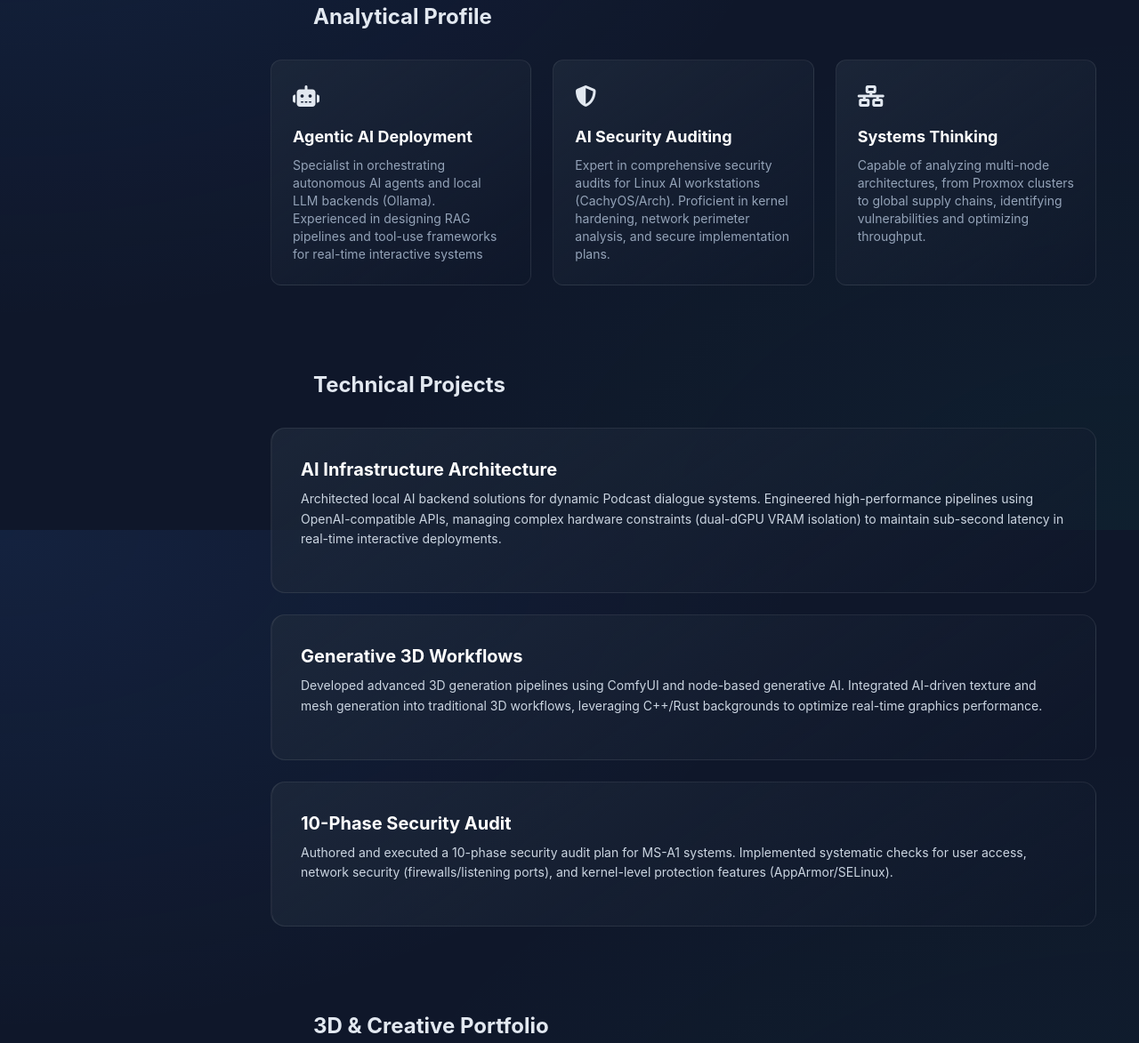
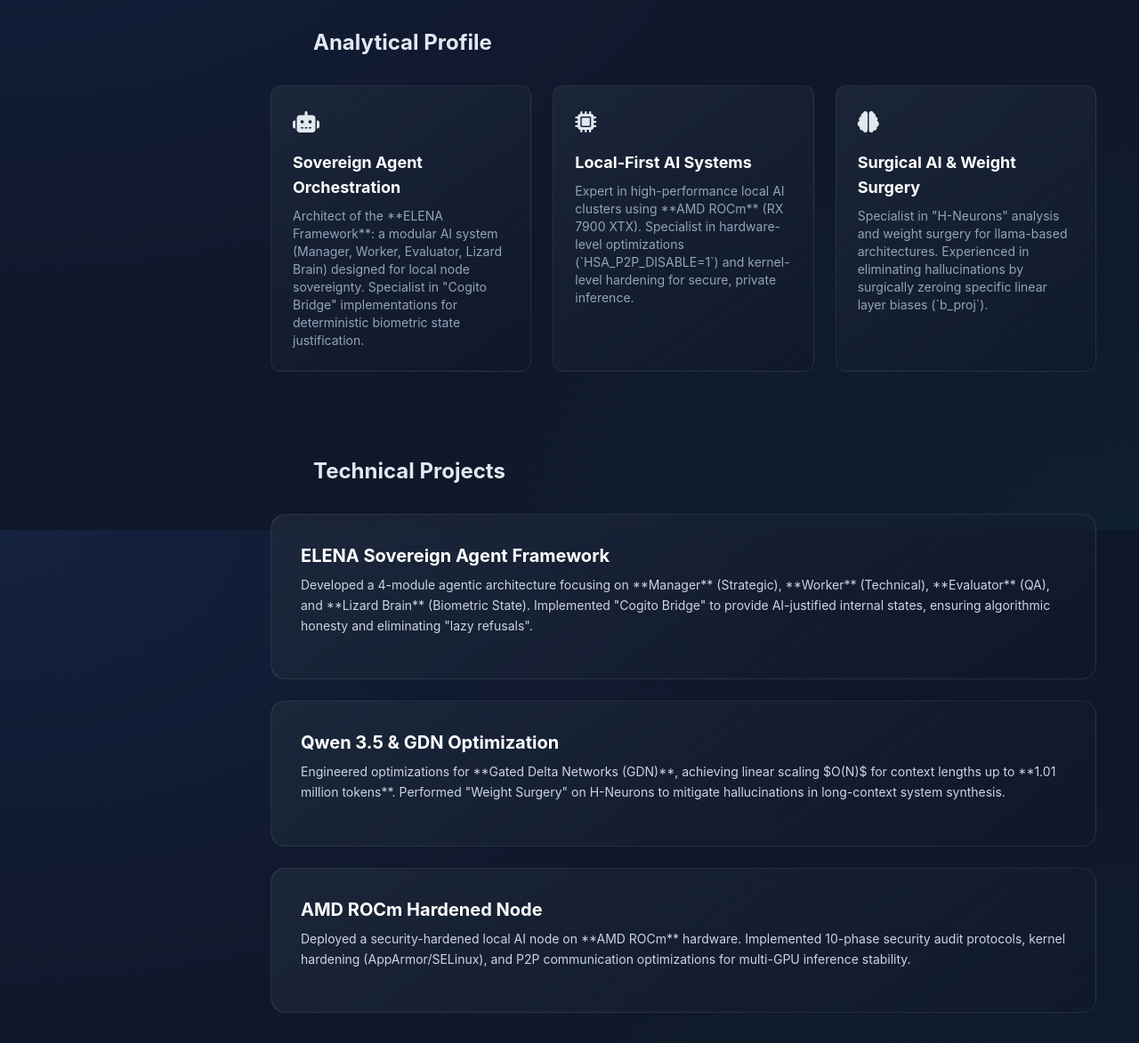
Before and after one commit to 6ooflames/resume, a website: page index.html in a window 1280 px wide. Shown: the part 1004-2177 px from the top of the page at 89% size. Drawn offline with nearby package versions, Linux system fonts and the light colour scheme.

Commit message:
feat: update resume with 2026 Tech Pivot (ELENA framework, ROCm, Qwen 3.5)

```diff
--- a/index.html
+++ b/index.html
@@ -52,6 +52,7 @@
         .gradient-text {
             background: linear-gradient(90deg, var(--primary), var(--secondary));
             -webkit-background-clip: text;
+            background-clip: text;
             -webkit-text-fill-color: transparent;
         }
 
@@ -157,7 +158,7 @@
                 <div class="max-w-3xl">
                     <h2 class="text-5xl font-extrabold mb-6 tracking-tight">Systems <span class="text-primary italic">Synthesis</span></h2>
                     <p class="text-lg text-slate-300 leading-relaxed mb-8">
-                        Versatile Technical Specialist and Systems Architect with a background in Cloud Engineering, DevOps, and 3D Graphics. Expert in <strong>Systems Synthesis</strong>—orchestrating agentic AI deployments, performing systematic security audits, and bridging generative AI workflows with traditional 3D graphics pipelines. Proven track record in managing cross-functional international teams and executing high-precision technical deployments.
+                        Versatile Technical Specialist and Systems Architect with a background in Cloud Engineering, DevOps, and 3D Graphics. Expert in <strong>Sovereign Systems Synthesis</strong>—orchestrating agentic AI deployments (ELENA Framework), performing systematic security audits, and bridging generative AI workflows with local-first hardware architectures (AMD ROCm). Proven track record in managing cross-functional international teams and executing high-precision technical deployments.
                     </p>
 
                     <!-- Compact Architectural Graph -->
@@ -179,18 +180,18 @@
                 <div class="grid md:grid-cols-3 gap-6">
                     <div class="glass-card p-6 rounded-xl">
                         <i class="fas fa-robot text-2xl text-primary mb-4"></i>
-                        <h4 class="font-bold mb-2 text-lg text-white">Agentic AI Deployment</h4>
-                        <p class="text-sm text-slate-400">Specialist in orchestrating autonomous AI agents and local LLM backends (Ollama). Experienced in designing RAG pipelines and tool-use frameworks for real-time interactive systems</p>
+                        <h4 class="font-bold mb-2 text-lg text-white">Sovereign Agent Orchestration</h4>
+                        <p class="text-sm text-slate-400">Architect of the **ELENA Framework**: a modular AI system (Manager, Worker, Evaluator, Lizard Brain) designed for local node sovereignty. Specialist in "Cogito Bridge" implementations for deterministic biometric state justification.</p>
                     </div>
                     <div class="glass-card p-6 rounded-xl">
-                        <i class="fas fa-shield-halved text-2xl text-secondary mb-4"></i>
-                        <h4 class="font-bold mb-2 text-lg text-white">AI Security Auditing</h4>
-                        <p class="text-sm text-slate-400">Expert in comprehensive security audits for Linux AI workstations (CachyOS/Arch). Proficient in kernel hardening, network perimeter analysis, and secure implementation plans.</p>
+                        <i class="fas fa-microchip text-2xl text-secondary mb-4"></i>
+                        <h4 class="font-bold mb-2 text-lg text-white">Local-First AI Systems</h4>
+                        <p class="text-sm text-slate-400">Expert in high-performance local AI clusters using **AMD ROCm** (RX 7900 XTX). Specialist in hardware-level optimizations (`HSA_P2P_DISABLE=1`) and kernel-level hardening for secure, private inference.</p>
                     </div>
                     <div class="glass-card p-6 rounded-xl">
-                        <i class="fas fa-network-wired text-2xl text-accent mb-4"></i>
-                        <h4 class="font-bold mb-2 text-lg text-white">Systems Thinking</h4>
-                        <p class="text-sm text-slate-400">Capable of analyzing multi-node architectures, from Proxmox clusters to global supply chains, identifying vulnerabilities and optimizing throughput.</p>
+                        <i class="fas fa-brain text-2xl text-accent mb-4"></i>
+                        <h4 class="font-bold mb-2 text-lg text-white">Surgical AI & Weight Surgery</h4>
+                        <p class="text-sm text-slate-400">Specialist in "H-Neurons" analysis and weight surgery for llama-based architectures. Experienced in eliminating hallucinations by surgically zeroing specific linear layer biases (`b_proj`).</p>
                     </div>
                 </div>
             </section>
@@ -202,20 +203,19 @@
                 </h3>
                 <div class="space-y-6">
                     <div class="glass-card p-8 rounded-2xl border-l-2 border-primary">
-                        <h4 class="text-xl font-bold text-white mb-2">AI Infrastructure Architecture</h4>
-                        <p class="text-slate-300 mb-4 text-sm leading-relaxed">Architected local AI backend solutions for dynamic Podcast dialogue systems. Engineered high-performance pipelines using
-                        OpenAI-compatible APIs, managing complex hardware constraints (dual-dGPU VRAM isolation) to maintain sub-second latency in real-time interactive deployments.
+                        <h4 class="text-xl font-bold text-white mb-2">ELENA Sovereign Agent Framework</h4>
+                        <p class="text-slate-300 mb-4 text-sm leading-relaxed">Developed a 4-module agentic architecture focusing on **Manager** (Strategic), **Worker** (Technical), **Evaluator** (QA), and **Lizard Brain** (Biometric State). Implemented "Cogito Bridge" to provide AI-justified internal states, ensuring algorithmic honesty and eliminating "lazy refusals".
                         </p>
                     </div>
 
                     <div class="glass-card p-8 rounded-2xl border-l-2 border-secondary">
-                        <h4 class="text-xl font-bold text-white mb-2">Generative 3D Workflows</h4>
-                        <p class="text-slate-300 mb-4 text-sm leading-relaxed">Developed advanced 3D generation pipelines using ComfyUI and node-based generative AI. Integrated AI-driven texture and mesh generation into traditional 3D workflows, leveraging C++/Rust backgrounds to optimize real-time graphics performance.</p>
+                        <h4 class="text-xl font-bold text-white mb-2">Qwen 3.5 & GDN Optimization</h4>
+                        <p class="text-slate-300 mb-4 text-sm leading-relaxed">Engineered optimizations for **Gated Delta Networks (GDN)**, achieving linear scaling $O(N)$ for context lengths up to **1.01 million tokens**. Performed "Weight Surgery" on H-Neurons to mitigate hallucinations in long-context system synthesis.</p>
                     </div>
 
                     <div class="glass-card p-8 rounded-2xl border-l-2 border-accent">
-                        <h4 class="text-xl font-bold text-white mb-2">10-Phase Security Audit</h4>
-                        <p class="text-slate-300 mb-4 text-sm leading-relaxed">Authored and executed a 10-phase security audit plan for MS-A1 systems. Implemented systematic checks for user access, network security (firewalls/listening ports), and kernel-level protection features (AppArmor/SELinux).</p>
+                        <h4 class="text-xl font-bold text-white mb-2">AMD ROCm Hardened Node</h4>
+                        <p class="text-slate-300 mb-4 text-sm leading-relaxed">Deployed a security-hardened local AI node on **AMD ROCm** hardware. Implemented 10-phase security audit protocols, kernel hardening (AppArmor/SELinux), and P2P communication optimizations for multi-GPU inference stability.</p>
                     </div>
                 </div>
             </section>
@@ -367,7 +367,8 @@
                             <div class="flex flex-wrap gap-2">
                                 <span class="skill-tag px-3 py-1 rounded text-xs">Linux (Arch/CachyOS)</span>
                                 <span class="skill-tag px-3 py-1 rounded text-xs">Proxmox</span>
-                                <span class="skill-tag px-3 py-1 rounded text-xs">Security Auditing</span>
+                                <span class="skill-tag px-3 py-1 rounded text-xs">Kernel Hardening (AppArmor/SELinux)</span>
+                                <span class="skill-tag px-3 py-1 rounded text-xs">Security Auditing (10-Phase)</span>
                             </div>
                         </div>
                     </div>
@@ -375,12 +376,14 @@
                         <div>
                             <h4 class="uppercase text-[10px] tracking-widest text-slate-500 mb-3">AI / Graphics Frameworks</h4>
                             <div class="flex flex-wrap gap-2">
-                                <span class="skill-tag px-3 py-1 rounded text-xs border-secondary text-secondary">Ollama</span>
-                                <span class="skill-tag px-3 py-1 rounded text-xs border-secondary text-secondary">RAG</span>
-                                <span class="skill-tag px-3 py-1 rounded text-xs border-secondary text-secondary">ComfyUI</span>
-                                <span class="skill-tag px-3 py-1 rounded text-xs">Unity/UE</span>
-                                <span class="skill-tag px-3 py-1 rounded text-xs">Blender</span>
-                                <span class="skill-tag px-3 py-1 rounded text-xs">RLHF</span>
+                                <span class="skill-tag px-3 py-1 rounded text-xs border-secondary text-secondary">ELENA Framework</span>
+                                <span class="skill-tag px-3 py-1 rounded text-xs border-secondary text-secondary">AMD ROCm (P2P/GDN)</span>
+                                <span class="skill-tag px-3 py-1 rounded text-xs border-secondary text-secondary">Ollama/Goose</span>
+                                <span class="skill-tag px-3 py-1 rounded text-xs">Qwen 3.5 / Llama 3</span>
+                                <span class="skill-tag px-3 py-1 rounded text-xs">RAG / GDN</span>
+                                <span class="skill-tag px-3 py-1 rounded text-xs">ComfyUI</span>
+                                <span class="skill-tag px-3 py-1 rounded text-xs">Blender / Unity</span>
+                                <span class="skill-tag px-3 py-1 rounded text-xs">RLHF / Weight Surgery</span>
                             </div>
                         </div>
                         <div>
```
Also changed, not shown: package.json (added, +25 -0 lines), tests/resume.test.js (added, +27 -0 lines), 2 other files.
